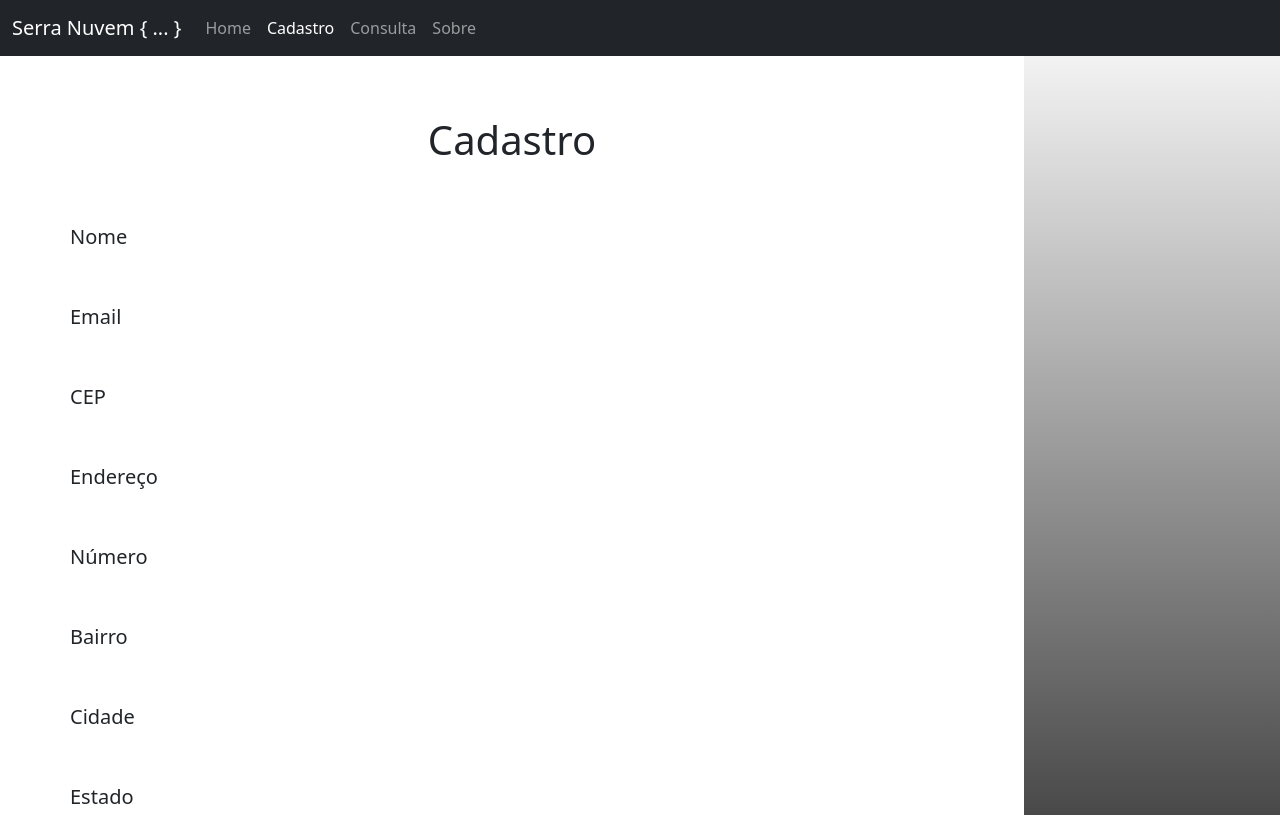
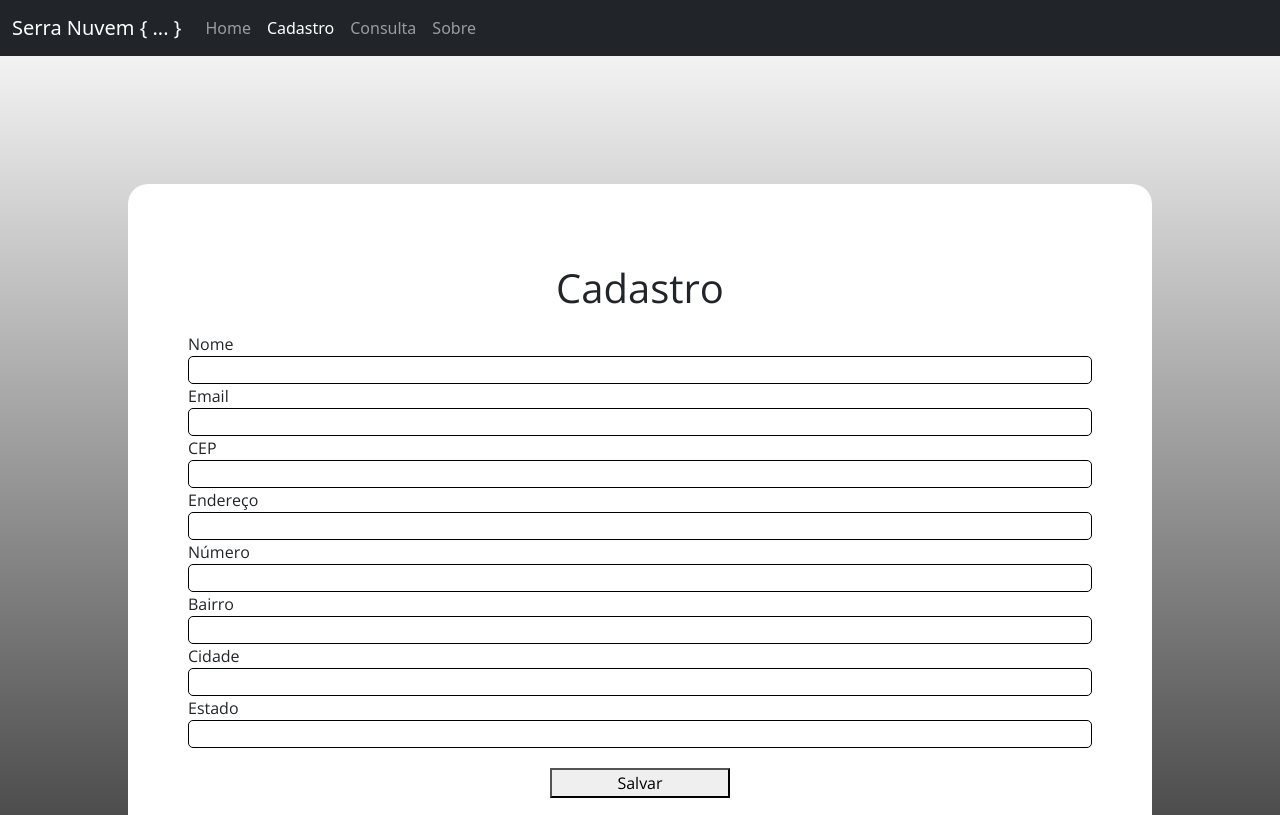
Before and after one commit to TiagoSouzacf/FrontEnd, a plain HTML site: page cadastro.html in a window 1280 px wide. Shown: the top 815 px of the page. Drawn offline with nearby package versions, Linux system fonts and the light colour scheme.

Commit message:
Atualização do escopo

```diff
--- a/cadastro.html
+++ b/cadastro.html
@@ -79,7 +79,7 @@
                 <label for="estado">Estado</label>
             </div>
         </div>
-        <div class="row">
+        <div class="botao">
             <button id="btn">Salvar</button>
         </div>
     </main>
--- a/style.css
+++ b/style.css
@@ -1,3 +1,11 @@
+@import url('https://fonts.googleapis.com/css2?family=Open+Sans:wght@300&display=swap');
+
+* {
+
+    font-family: 'Open Sans', sans-serif;
+
+}
+
 body {
     width: 100%;
     height: 100%;
@@ -25,86 +33,47 @@ body {
 footer img:hover {
     box-shadow: 8px 2px 8px rgba(82, 82, 82, 0.4);
     border-radius: 100%;
+}
 
+.cadastro {
+    display: flex;
+    flex-direction: column;
+    justify-content: center;
+    margin: 10%;
+    width: 80%;
+    padding: 60px;
+    background-color: white;
+    border-radius: 20px;
+}
+
+.cadastro > h1 {
+    display: flex;
+    justify-content: center;
+    margin: 20px;
+}
+
+.cadastro input {
+    border: 1px solid black;
+    justify-content: center;
+}
+
+.inputbox {
+    display: flex;
+    flex-direction: column-reverse;
 
 }
 
-.cadastro {
-    flex-grow: 3;
+.botao {
     display: flex;
-    flex-direction: column;
     justify-content: center;
-    width: 80%;
-    padding: 60px;
-    gap: 40px;
-    background-color: white;
+    align-items: center;
 }
 
-.title {
-    font-size: 40px;
-    text-align: center;
-    user-select: none;
-    color: var(--primary-color);
+input {
+    border-radius: 5px;
 }
 
-.row {
-    display: grid;
-    grid-template-columns: repeat(auto-fit, minmax(350px, 1fr));
-    gap: 40px;
+#btn {
+    width: 20%;
+    margin-top: 20px;
 }
-.inputbox {
-    position: relative;
-    display: flex;
-    flex-direction: column-reverse;
-    height: 40px;
-}
-
-.inputbox label {
-    position: relative;
-    top:0;
-    left: 10px;
-    font-size: 20px;
-    color: var(--primary-color);
-    transition: .5s;
-    cursor: text;
-}
-
-.inputbox input {
-    position: absolute;
-    background-color: var(--primary-color);
-    width: 100%;
-    height: 4px;
-    bottom: 0;
-    box-shadow: none;
-    border: none;
-    outline: none;
-    border-radius: 2px;
-    transition: .5s;
-    font-size: 20px;
-    font-weight: bold;
-    padding: 0 10px;
-}
-
-.inputbox input:focus,
-.inputbox input:valid {
-    height: 100%;
-}
-
-.inputbox input:focus + label,
-.inputbox input:valid + label {
-    top: -40px;
-    left: 0;
-}
-
-.cadastro button {
-    justify-self: center;
-    width: 200px;
-    height: 50px;
-    border:none;
-    outline: none;
-    cursor: pointer;
-    background-color: var(--primary-color);
-    font-size: 20px;
-    font-weight: bold;
-    border-radius: 2px;
-}
```
Also changed, not shown: sobre.html (+2 -4 lines).
